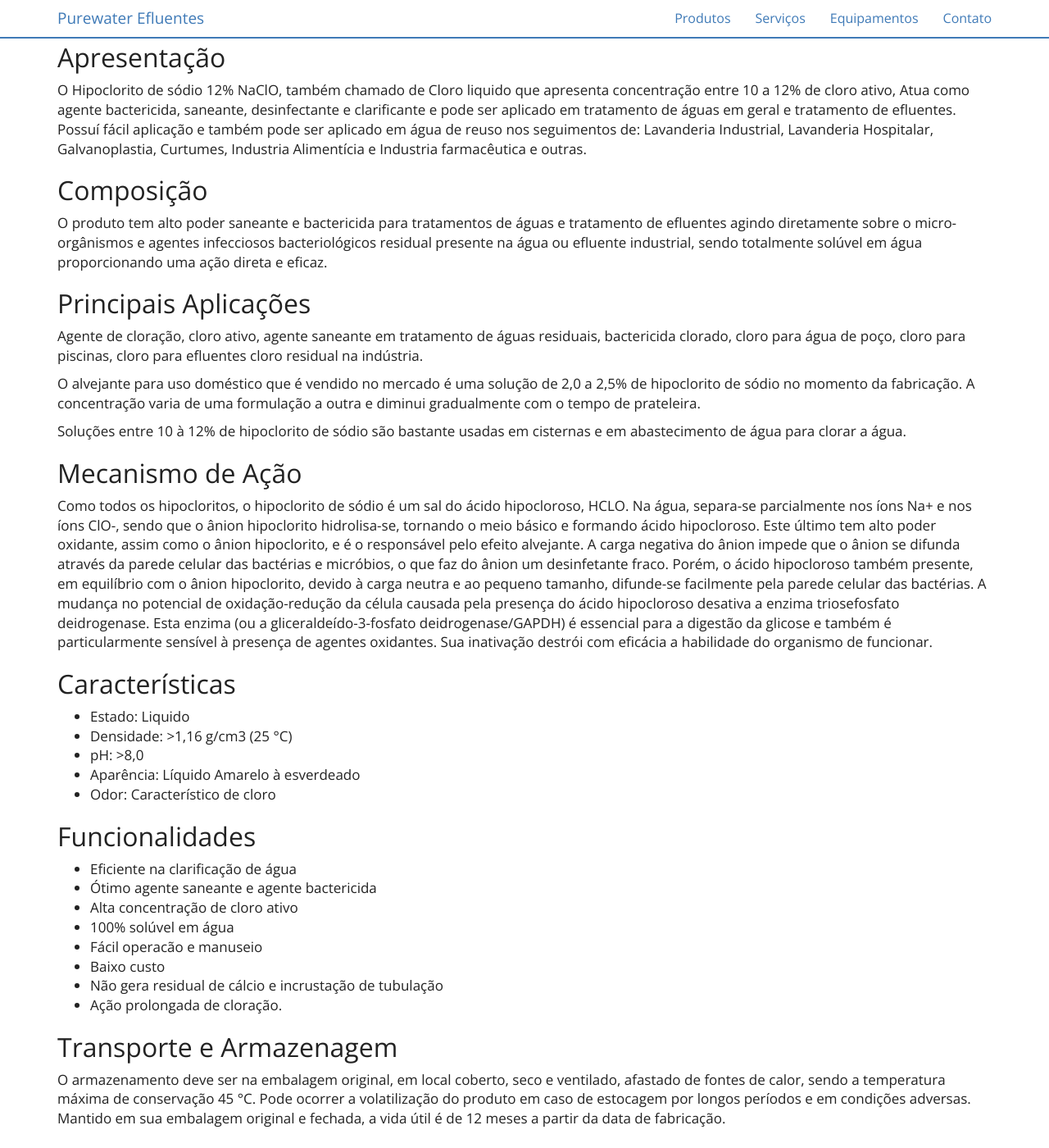
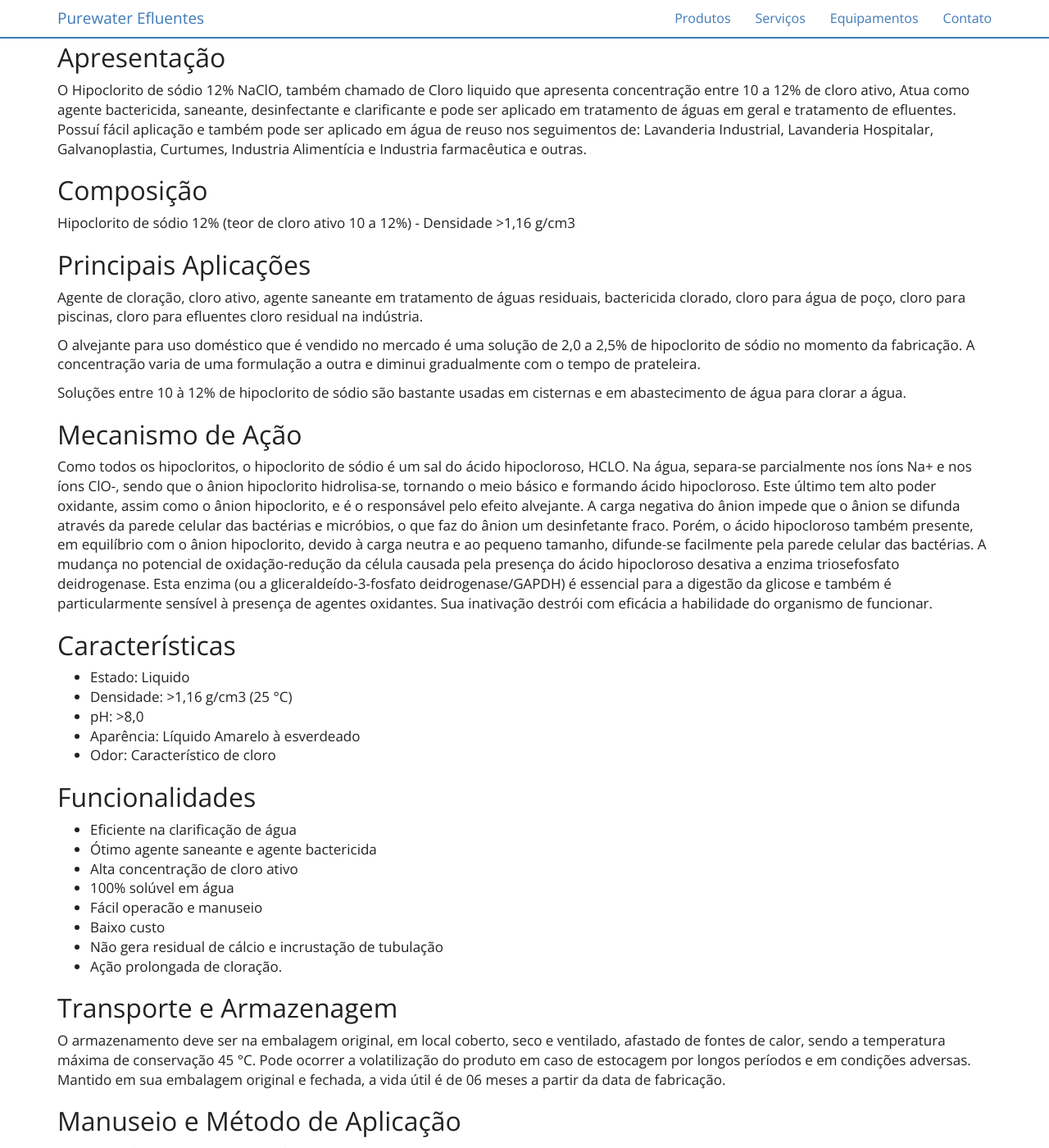
Before and after one commit to purewaterefluentes/purewaterefluentes.github.io, a Jekyll site: the page built from produtos/hipoclorito-de-sodio.md, in a window 1280 px wide and 1400 px high, scrolled down 293 px. Shown: the whole window at 82% size. Built offline with Jekyll 4.4.1, drawn with Linux system fonts in a browser that asks for light colours; nearby versions of some CDN libraries; library files that are not in the unit come from our copies; grey boxes are pictures that could not be loaded.

Commit message:
Update hipoclorito-de-sodio.md

```diff
--- a/produtos/hipoclorito-de-sodio.md
+++ b/produtos/hipoclorito-de-sodio.md
@@ -6,11 +6,14 @@ subtitle: Cloro liquido
 ---
 
 ## Apresentação
+
 O Hipoclorito de sódio 12% NaClO, também chamado de Cloro liquido que apresenta concentração entre 10 a 12% de cloro ativo, Atua como agente bactericida, saneante, desinfectante e clarificante e pode ser aplicado em tratamento de águas em geral e tratamento de efluentes.
 Possuí fácil aplicação e também pode ser aplicado em água de reuso nos seguimentos de: Lavanderia Industrial, Lavanderia Hospitalar, Galvanoplastia, Curtumes, Industria Alimentícia e Industria farmacêutica e outras.
 
 ## Composição
-O produto tem alto poder saneante e bactericida para tratamentos de águas e tratamento de efluentes agindo diretamente sobre o micro-orgânismos e agentes infecciosos bacteriológicos residual presente na água ou efluente industrial, sendo totalmente solúvel em água proporcionando uma ação direta e eficaz.
+
+Hipoclorito de sódio 12%  (teor de cloro ativo 10 a 12%) - Densidade >1,16 g/cm3
+
 
 ## Principais Aplicações
 Agente de cloração, cloro ativo, agente saneante em tratamento de águas residuais, bactericida clorado, cloro para água de poço, cloro para piscinas, cloro para efluentes cloro residual na indústria.
@@ -48,7 +51,7 @@ Como todos os hipocloritos, o hipoclorito de sódio é um sal do ácido hipoclor
 ## Transporte e Armazenagem
 O armazenamento deve ser na embalagem original, em local coberto, seco e ventilado, afastado    de fontes de calor, sendo a temperatura máxima de conservação 45 °C.
 Pode ocorrer a volatilização do produto em caso de estocagem por longos períodos e em condições adversas.
-Mantido em sua embalagem original e fechada, a vida útil é de 12 meses a partir da data de  fabricação.
+Mantido em sua embalagem original e fechada, a vida útil é de 06 meses a partir da data de  fabricação.
 
 ## Manuseio e Método de Aplicação
 Para uma rápida aplicação e um mínimo consumo recomenda-se aplicação do HIPOCLORE em sua forma original (concentrado) ou se preferir diluído na proporção de 2/10 partes (solução a 20%) em água aplicando no meio aquoso a tratar.
```
